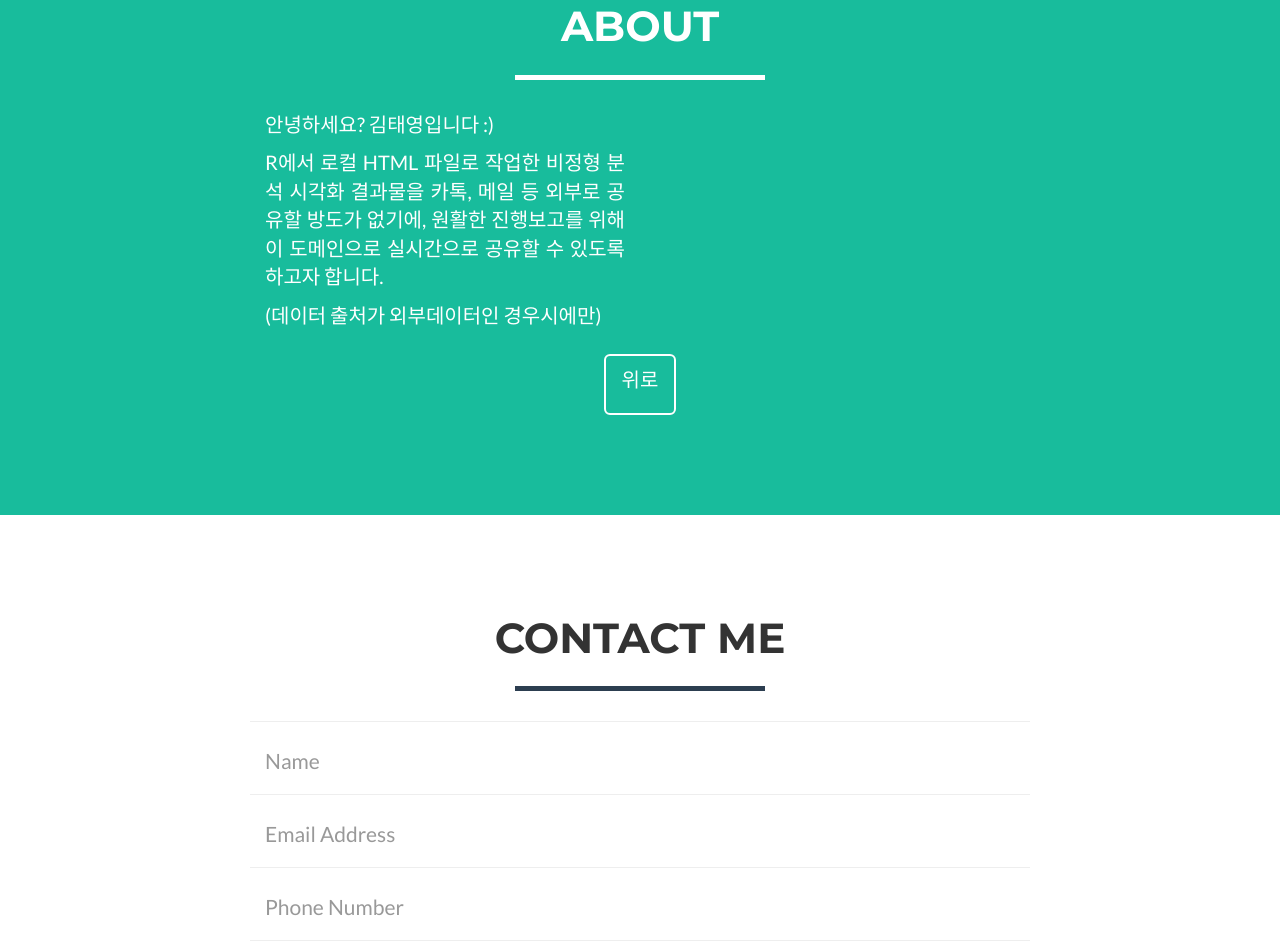
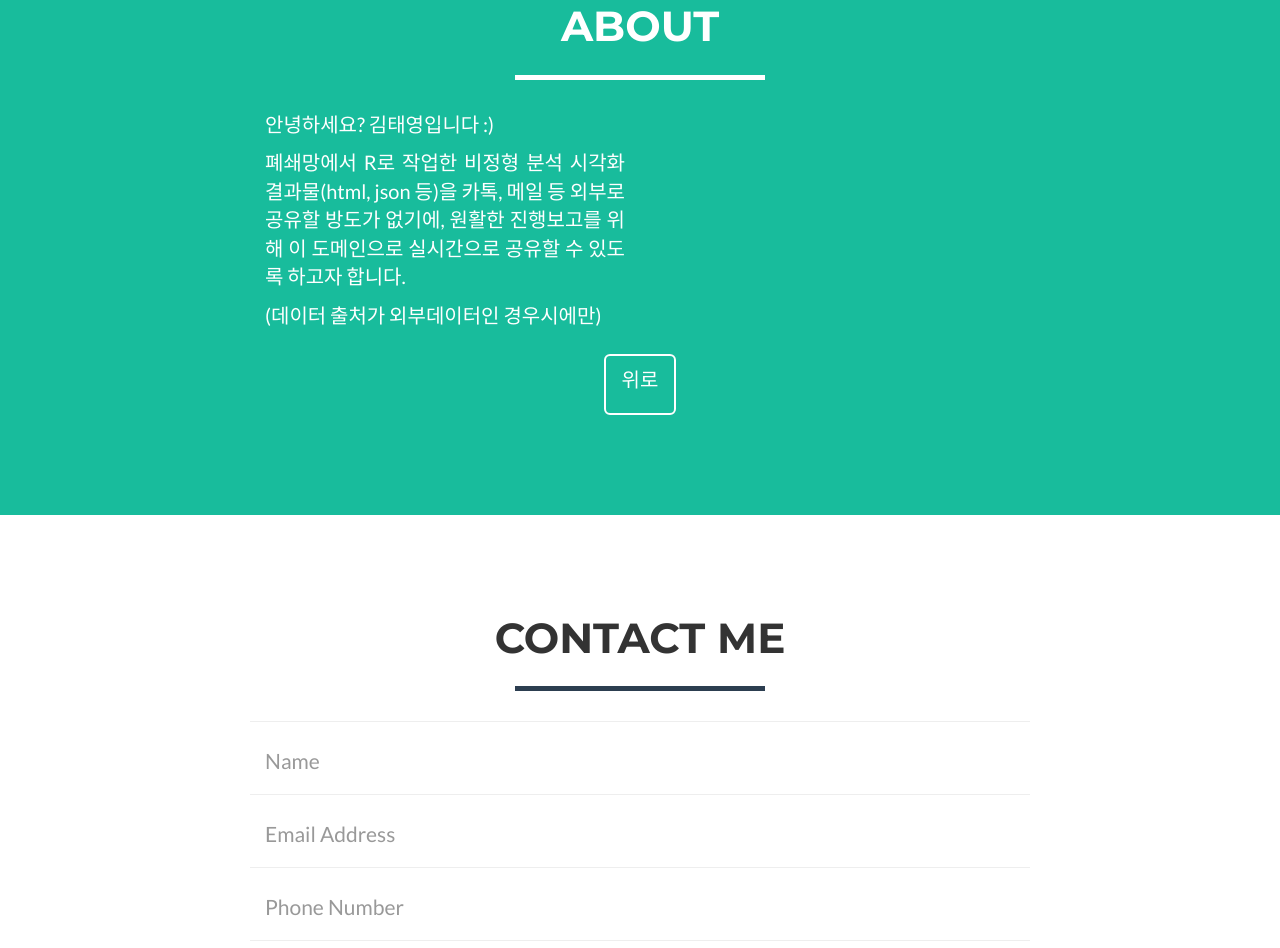
Before and after one commit to gspace1957/gspace1957.github.io, a website: page index.html in a window 1280 px wide. Shown: the part 1727-2675 px from the top of the page. Drawn offline with nearby package versions, Linux system fonts and the light colour scheme.

Commit message:
Update index.html

```diff
--- a/index.html
+++ b/index.html
@@ -169,7 +169,7 @@
             <div class="row">
                 <div class="col-lg-4 col-lg-offset-2">
                     <p> 안녕하세요? 김태영입니다 :) </p>
-                    <p align="justify"> R에서 로컬 HTML 파일로 작업한 비정형 분석 시각화 결과물을 카톡, 메일 등 외부로 공유할 방도가 없기에, 원활한 진행보고를 위해 이 도메인으로 실시간으로 공유할 수 있도록 하고자 합니다.</p>
+                    <p align="justify"> 폐쇄망에서 R로 작업한 비정형 분석 시각화 결과물(html, json 등)을 카톡, 메일 등 외부로 공유할 방도가 없기에, 원활한 진행보고를 위해 이 도메인으로 실시간으로 공유할 수 있도록 하고자 합니다.</p>
                     <p> (데이터 출처가 외부데이터인 경우시에만) </p>
                 </div>
                 <div class="col-lg-8 col-lg-offset-2 text-center">
```
